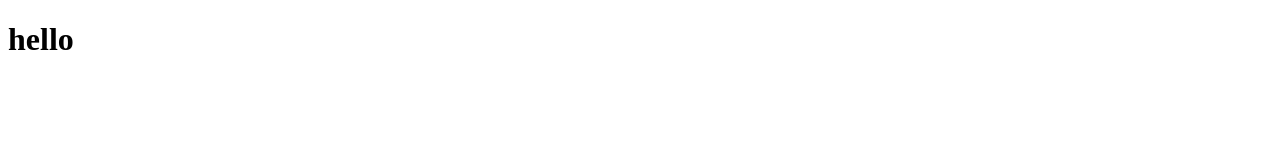
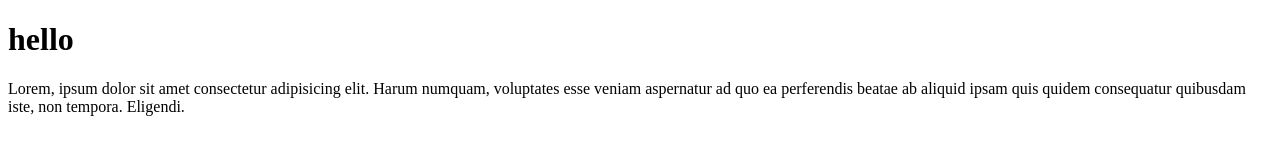
Before and after one commit to joysultan/tea-housee, a plain HTML site: page index.html in a window 1280 px wide. Drawn offline with Linux system fonts and the light colour scheme.

Commit message:
added paragaraph

```diff
--- a/index.html
+++ b/index.html
@@ -8,5 +8,6 @@
 </head>
 <body>
     <h1>hello</h1>
+    <p>Lorem, ipsum dolor sit amet consectetur adipisicing elit. Harum numquam, voluptates esse veniam aspernatur ad quo ea perferendis beatae ab aliquid ipsam quis quidem consequatur quibusdam iste, non tempora. Eligendi.</p>
 </body>
 </html>
```
